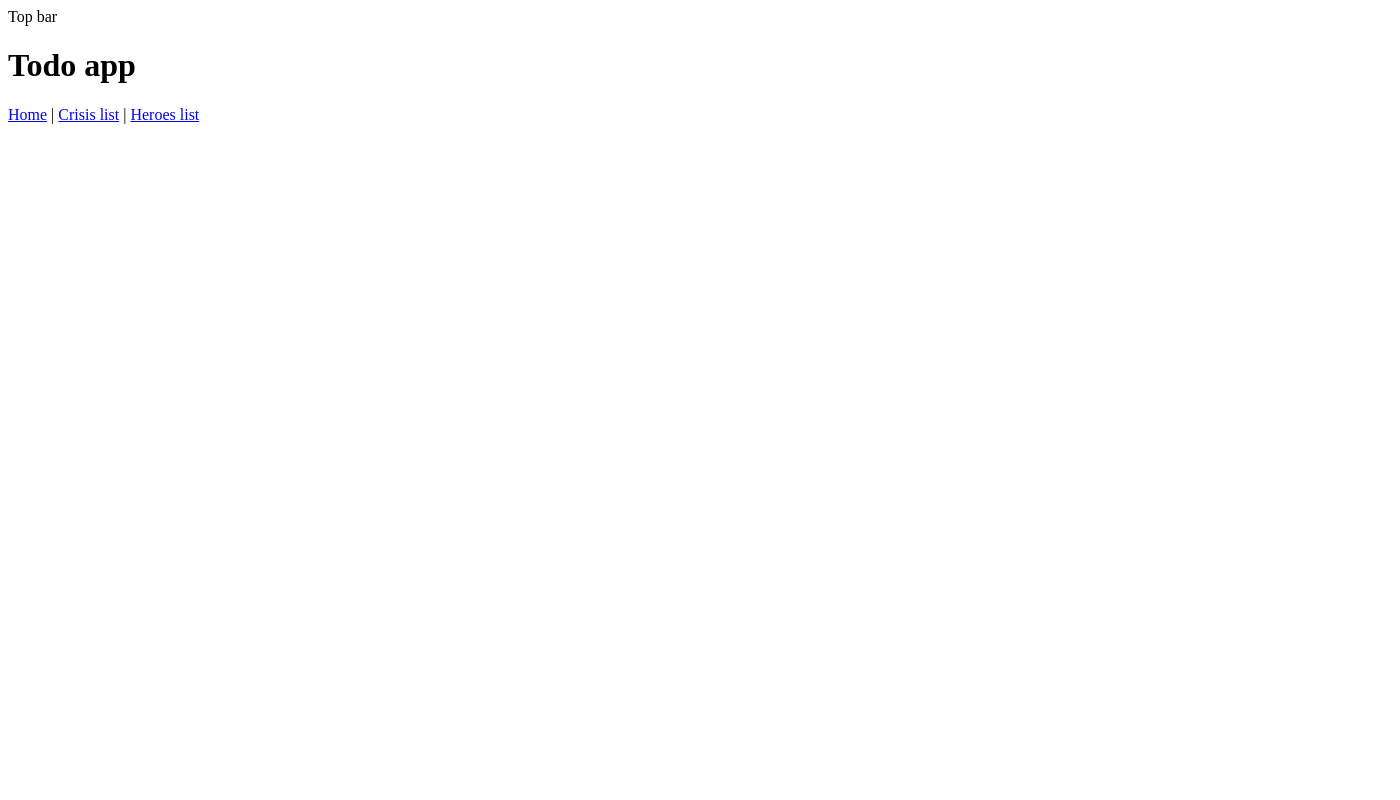
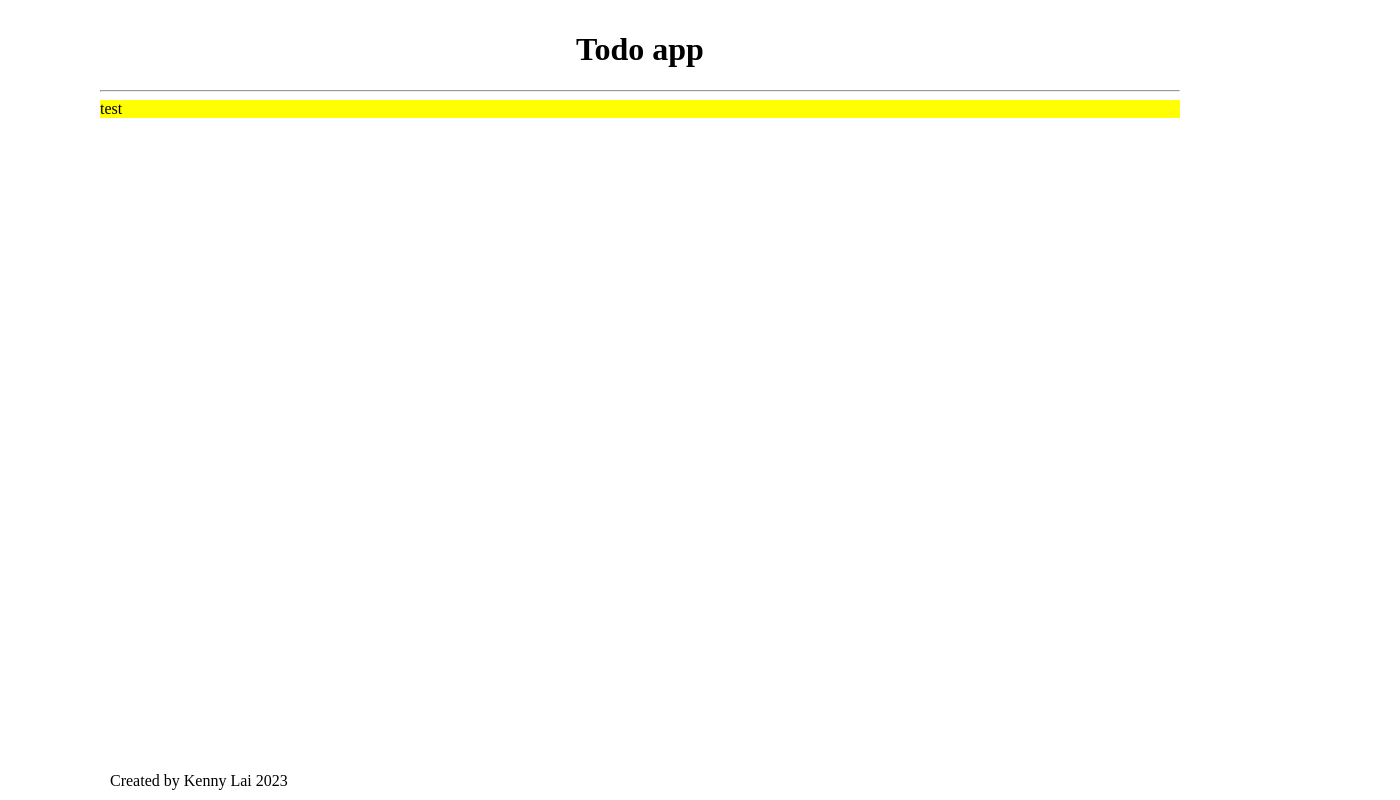
Before and after one commit to kennylai360/ng-todo, an Angular app: page / in a window 1280 px wide. Shown: the whole page, 1400 px wide, since content can reach past the window. Built offline with nearby package versions, Linux system fonts and the light colour scheme.

Commit message:
Generic scaffolding of appearance

```diff
--- a/src/app/app.component.html
+++ b/src/app/app.component.html
@@ -1,12 +1,9 @@
-<nav>
-  Top bar
-</nav>
+<h1>Todo app</h1>
+<hr/>
+<div class="bodyCheck">test</div>
 
-<h1>Todo app</h1>
 <router-outlet></router-outlet>
 
-<nav>
-  <a routerLink="/">Home</a> |
-  <a routerLink="/crisis-list">Crisis list</a> |
-  <a routerLink="/heroes-list">Heroes list</a>
-</nav>
+<footer>
+    Created by Kenny Lai 2023
+</footer>
--- a/src/app/app.component.scss
+++ b/src/app/app.component.scss
@@ -0,0 +1,11 @@
+:host {
+
+    h1 {
+        text-align: center;
+    }
+
+    .bodyCheck {
+        width: 100%;
+        background-color: yellow;
+    }
+}
--- a/src/index.html
+++ b/src/index.html
@@ -2,7 +2,7 @@
 <html lang="en">
 <head>
   <meta charset="utf-8">
-  <title>ProjectAngular</title>
+  <title>Ng-todo-app</title>
   <base href="/">
   <meta name="viewport" content="width=device-width, initial-scale=1">
   <link rel="icon" type="image/x-icon" href="favicon.ico">
--- a/src/styles.scss
+++ b/src/styles.scss
@@ -1 +1,14 @@
 /* You can add global styles to this file, and also import other style files */
+body {
+    display: flex;
+    flex-direction: column;
+    margin: 10px 100px;
+    justify-content: center;
+}
+
+footer {
+    width: 100%;
+    position: absolute;
+    bottom: 0;
+    padding: 10px 10px;
+}
```
